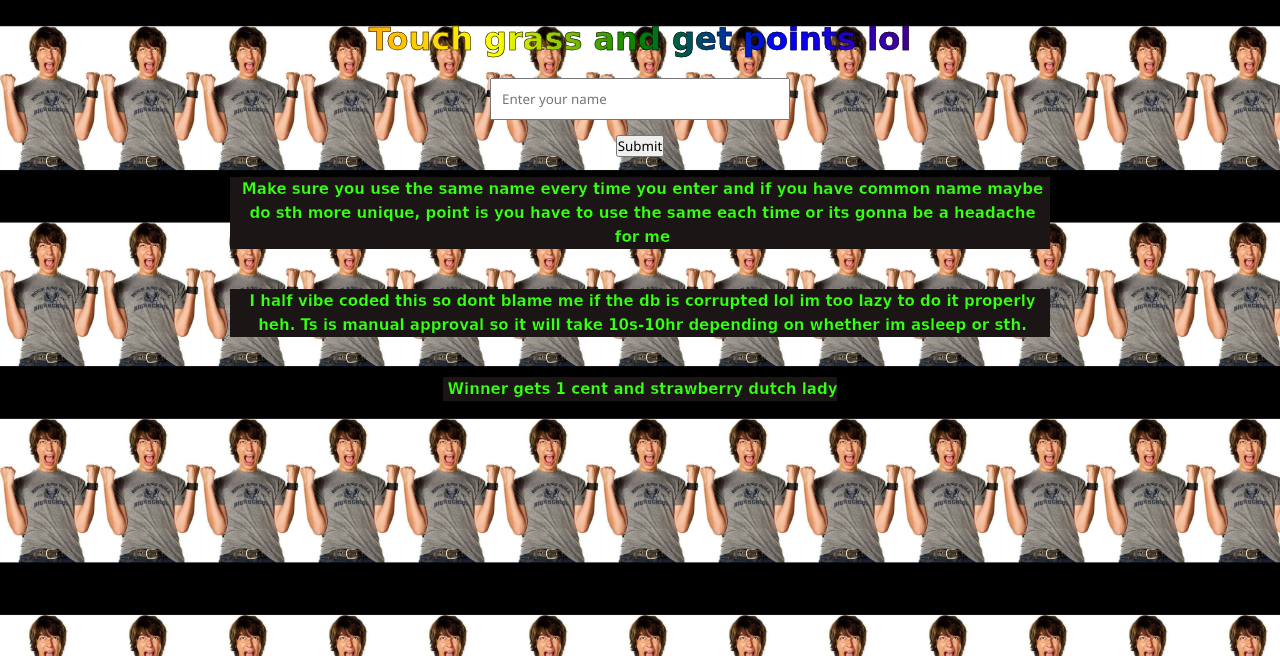
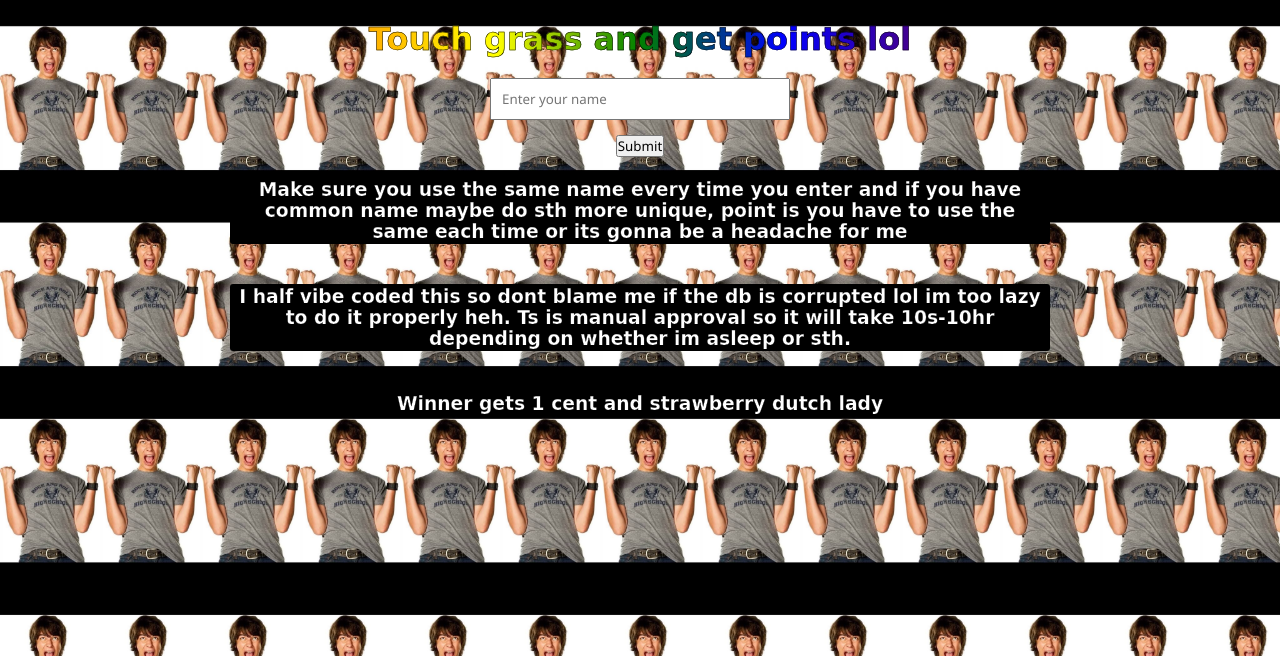
Before and after one commit to muncheng/SummerPointsGame, a Flask app: page / in a window 1280 px wide. Shown: the top 656 px of the page. Run offline with Flask 3, Linux system fonts and the light colour scheme.

```diff
--- a/static/style.css
+++ b/static/style.css
@@ -20,13 +20,11 @@
   margin: 20px;
   -webkit-text-stroke: 0.25px black;
   color: #39FF14;
-  background: none repeat scroll 0 0 #1B1615;
-  display: inline;
-  font-size: 15px;
-  line-height: 24px;
-  padding-left: 5px;
+  background-color: black;
+  color: white; /* text needs to be a light color to stay readable on black */
+  padding: 2px 6px;
+  border-radius: 3px; /* optional - gives it slightly rounded corners instead of sharp box edges */
 }
-
 
 body {
     background-color: #f4f7f6;
```
Also changed, not shown: 1 other file.
